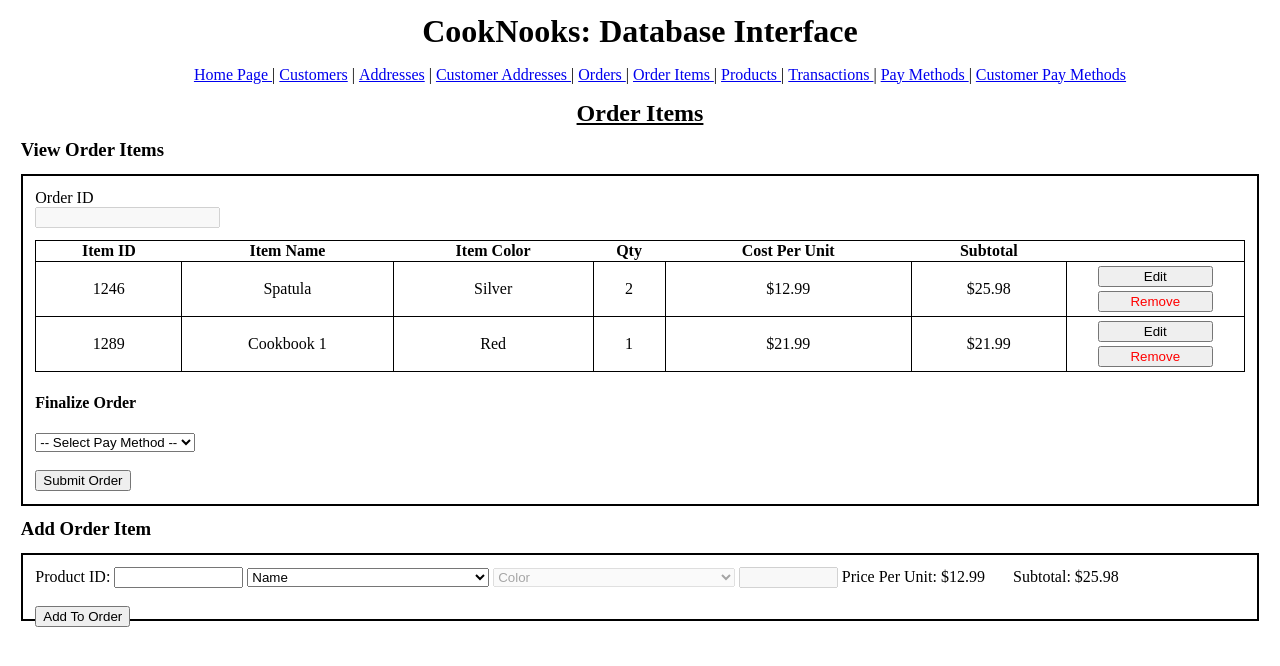
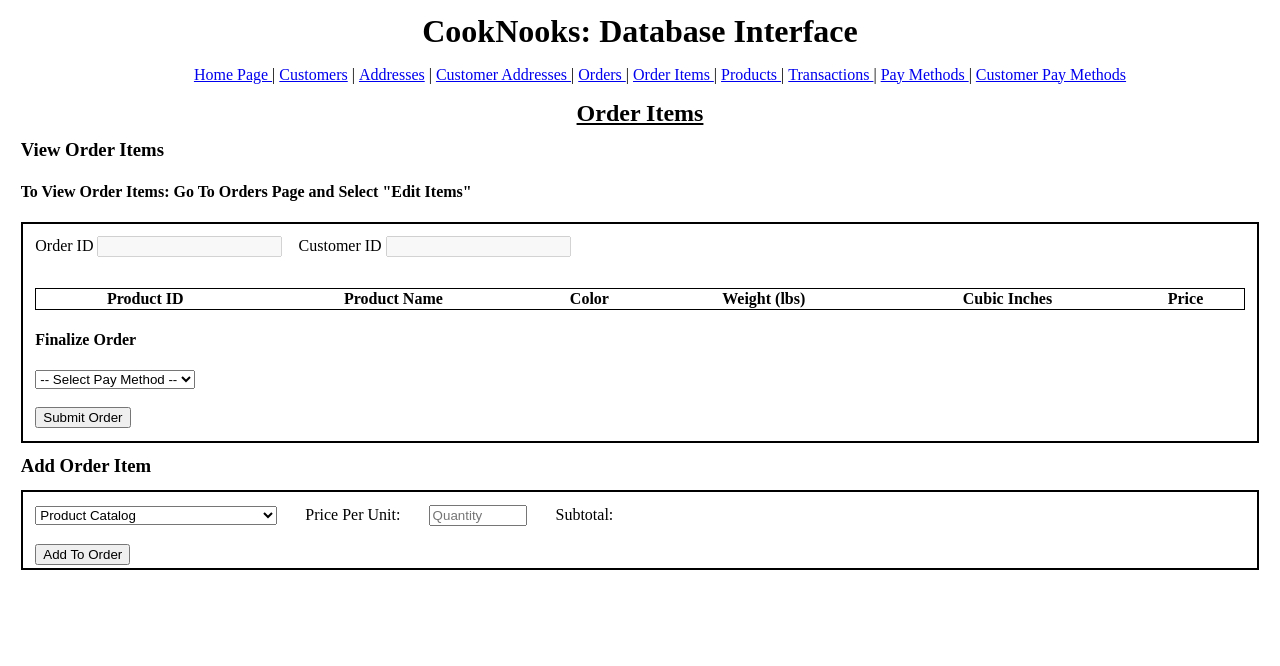
Before and after one commit to cjpdx-dev/CS340_App, a Node server app: page /OrderItems in a window 1280 px wide. Shown: the top 666 px of the page. Run offline with Node 20, Linux system fonts and the light colour scheme; lists and menus that the app fills with data are empty; some libraries are stand-ins or nearby versions.

Commit message:
order options is now functional, delete will delete an order. changed transactions table to not delete on order_fk delete, instead set fk to null. edit items button in orders now goes to order items page, shows current order items. so orders is essentially done. merging and starting a new branch for orderitems

```diff
--- /dev/null
+++ b/public/addOrderItem.js
@@ -0,0 +1,7 @@
+function onClickAddToOrder() {
+
+}
+
+function onChangeProductQuantity() {
+
+}
--- /dev/null
+++ b/public/finalizeOrderItems.js
@@ -0,0 +1,3 @@
+function onClickSubmitOrder() {
+
+}
--- /dev/null
+++ b/public/loadCustomerPayMethods.js
@@ -0,0 +1,3 @@
+function loadPayMethods() {
+
+}
--- /dev/null
+++ b/public/loadOrderItems.js
@@ -0,0 +1,3 @@
+function onLoadGetOrderItems() {
+
+}
--- a/routes/OrderItems.js
+++ b/routes/OrderItems.js
@@ -3,9 +3,74 @@
     const router = express.Router();
     const logger = require('../utils/Logger');
 
+
+    function getOrderItems(customerId, orderId, res, mysql, context, complete) {
+        let sql =   "SELECT Products.product_id, Products.product_name, Products.color, Products.price, Products.weight_lbs, Products.volume_cubic_inches " +
+                    "FROM Products JOIN OrderItems ON Products.product_id = OrderItems.product_id " +
+                                    "JOIN Orders ON OrderItems.order_id = Orders.order_id " +
+                                    "WHERE Orders.order_id = ?"
+        inserts = [orderId];
+        mysql.pool.query(sql, inserts, function(error, results, fields){
+            if(error){
+                res.write(JSON.stringify(error));
+                res.end();
+            }
+            context.orderItems = results;
+            context.customerId = customerId;
+            complete();
+        });
+    }
+
+
     router.get('/', function(req, res) {
+        logger("GET OrderItems/", req);
         context = {}
+        context.alertMessage = "To View Order Items: Go To Orders Page and Select \"Edit Items\"";
+        context.jsscripts =
+        [
+            'addOrderItem.js',
+            'loadOrderItems.js',
+            'addOrderItem.js',
+            'loadCustomerPayMethods.js',
+            'finalizeOrderItems'
+        ]
+
         res.render("OrderItems", context)
+
+    })
+
+
+    router.get('/CustomerID/:customerID/OrderID/:orderID', function(req, res) {
+        logger("GET OrderItems/CustomerID/:customerID/OrderID/:orderID", req);
+        context = {}
+        context.jsscripts =
+        [
+            'addOrderItem.js',
+            'loadOrderItems.js',
+            'addOrderItem.js',
+            'loadCustomerPayMethods.js',
+            'finalizeOrderItems'
+        ]
+
+        if (req.params.customerID && req.params.orderID){
+            customerId = req.params.customerID;
+            orderId = req.params.orderID;
+        } else {
+            res.write(JSON.stringify("error: a query parameter was missing for route /CustomerID/:customerID/OrderID/:orderID"));
+            res.end();
+        }
+
+        let mysql = req.app.get('mysql');
+
+        getOrderItems(customerId, orderId, res, mysql, context, complete)
+        function complete() {
+            res.render("OrderItems", context)
+        }
+    })
+
+
+    router.post('/CustomerID/:customerID/OrderID/:orderID', function(req, res) {
+        logger("POST OrderItems/CustomerID/:customerID/OrderID/:orderID")
     })
 
     return router;
--- a/views/OrderItems.handlebars
+++ b/views/OrderItems.handlebars
@@ -3,121 +3,103 @@
 
 <h3> View Order Items </h3>
 
+    {{#unless orderItems}}
+        {{#if alertMessage}}
+            <h4 style="margin-left: 1%;">{{alertMessage}}</h4>
+        {{/if}}
+    {{/unless}}
+
     <div class="form-wrapper">
 
-    <label for="orderitems-id-label">Order ID</label>
+        <div style="display: inline;">
+            <label for="orderItemsOrderId">Order ID</label>
+            <input type="number" id="orderItemsOrderId" name="orderItemsOrderId" value="" disabled>
+        </div>
+
+        <div style="display: inline; margin-left: 1%;">
+            <label for="orderItemsCustomerId"> Customer ID</label>
+            <input type="number" id="orderItemsCustomerId" name="orderItemsCustomerId" value="" disabled>
+        </div>
 
         <br>
-
-    <input type=text id="orderitems-id-label" name="orderitems-id-label" value="" disabled>
 
         <br>
 
         <table class="query-output-table">
         <thead>
             <tr>
-        <th> Item ID </th>
-        <th> Item Name </th>
-        <th> Item Color </th>
-        <th> Qty </th>
-        <th> Cost Per Unit </th>
-        <th> Subtotal </th>
+                <th> Product ID </th>
+                <th> Product Name </th>
+                <th> Color </th>
+                <th> Weight (lbs)</th>
+                <th> Cubic Inches </th>
+                <th> Price </th>
                 <th style="border:0;"></th>
             </tr>
         </thead>
 
         <tbody>
+            {{#each orderItems}}
             <tr>
-        <td> 1246 </td>
-        <td> Spatula </td>
-        <td> Silver </td>
-        <td> 2 </td>
-        <td> $12.99 </td>
-        <td> $25.98 </td>
-
+                <td>{{product_id}}</td>
+                <td>{{product_name}}</td>
+                <td>{{color}}</td>
+                <td>{{weight_lbs}}</td>
+                <td>{{volume_cubic_inches}}</td>
+                <td>{{price}}</td>
                 <td>
                     <div class="query-update-options">
                     <form class="query-update-form">
-                <button>Edit</button>
-                <br>
                         <button style="color: red;">Remove</button>
                     </form>
                     </div>
                 </td>
-
             </tr>
-
-        <tr>
-        <td> 1289 </td>
-        <td> Cookbook 1 </td>
-        <td> Red </td>
-        <td> 1 </td>
-        <td> $21.99 </td>
-        <td> $21.99 </td>
-
-        <td>
-            <div class="query-update-options">
-            <form class="query-update-form">
-                <button>Edit</button>
-                <br>
-                <button style="color: red;">Remove</button>
-            </form>
-            </div>
-        </td>
-
-        </tr>
-
+            {{/each}}
         </tbody>
         </table>
 
         <h4> Finalize Order </h4>
 
-    <select type="select" id="newOrderPaymentSelector" name="newOrderPaymentSelector">
+        <select type="select" id="orderItemsPaymentSelector" name="orderItemsPaymentSelector">
             <option value="default"> -- Select Pay Method -- </option>
             {{#each paymethods}}
-        <option value="{{pay_method_id}}"> Card ending in: {{last_four_digits}} {{expiration_date}} </option>
+                <option value={{pay_method_id}}> Card ending in: {{last_four_digits}} {{expiration_date}} </option>
             {{/each}}
         </select>
 
         <br>
         <br>
-    <button> Submit Order </button>
+        <button onclick="onClickSubmitOrder()"> Submit Order </button>
         <br>
-
-
     </div>
 
 <h3> Add Order Item </h3>
-
     <div class="form-wrapper">
-    <form class="orderitem-add-item-form" id="orderitem-add-item-form">
-
-    <label for="select-item-by-id">Product ID: </label>
-    <input type="text" style="width: 10%; " id="select-item-by-id" name="select-item-by-id">
+        <form class="orderitem-add-item-form" id="addOrderItemForm" style="padding-bottom: 1%;">
 
             <select onchange="" type="select" id="select-item-name" name="select-item-name" class="orderitem-item-selector">
-        <option value="default" selected>Name</option>
-        <option value="1246">Spatula</option>
-        <option value="1289"> Cookbook 1</option>
+                <option value="default" selected>Product Catalog</option>
+                {{#each products}}
+                    <option value={{product_id}}>{{product_name}}</option>
+                {{/each}}
             </select>
 
-    <select onchange="" type="select" id="select-item-color" name="select-item-color" class="orderitem-item-selector" disabled>
-        <option value="default" selected>Color</option>
-        <option value="silver">Silver</option>
-    </select>
+            <div style="display: inline; margin-right: 2%; margin-left: 2%;">
+                <label for="pricePerUnit">Price Per Unit: </label>
+                <span id="pricePerUnit">{{price}}</span>
+            </div>
 
-    <input type="number" id="select-item-qty" name="select-item-qty" class="orderitem-item-qty-input" disabled>
-
-    <label for="orderitem-price-per-unit">Price Per Unit: </label>
-    <span style="display: inline; margin-right: 2%;" id="orderitem-price-per-unit">$12.99</span>
-
-    <label for="orderitem-subtotal">Subtotal: </label>
-    <span style="display: inline;" id="orderitem-subtotal">$25.98</span>
+            <div style="display: inline; margin-right: 2%;">
+                <input style="margin-right: 2%;" type="number" id="itemQuantity" name="itemQuantity" class="orderitem-item-qty-input" placeholder="Quantity" onchange="onChangeProductQuantity()">
+                <label style="margin-right: 2%;" for="orderItemSubtotal">Subtotal: </label>
+                <span style="margin-right: 1%;" id="orderItemSubtotal">{{subtotal}}</span>
+            </div>
 
             <br>
             <br>
 
-    <button style="float: left;"> Add To Order </button>
+            <button style="float: left; margin-bottom: 2%;" onclick="onClickAddToOrder()"> Add To Order </button>
 
         </form>
     </div>
```
Also changed, not shown: public/orderOptions.js (+13 -0 lines), routes/Orders.js (+24 -7 lines), sql/cooknooks_db.sql (+10 -5 lines), views/Orders.handlebars (+8 -11 lines), views/Transactions.handlebars (+6 -22 lines). Lines whose indentation alone changed are shown as unchanged.
